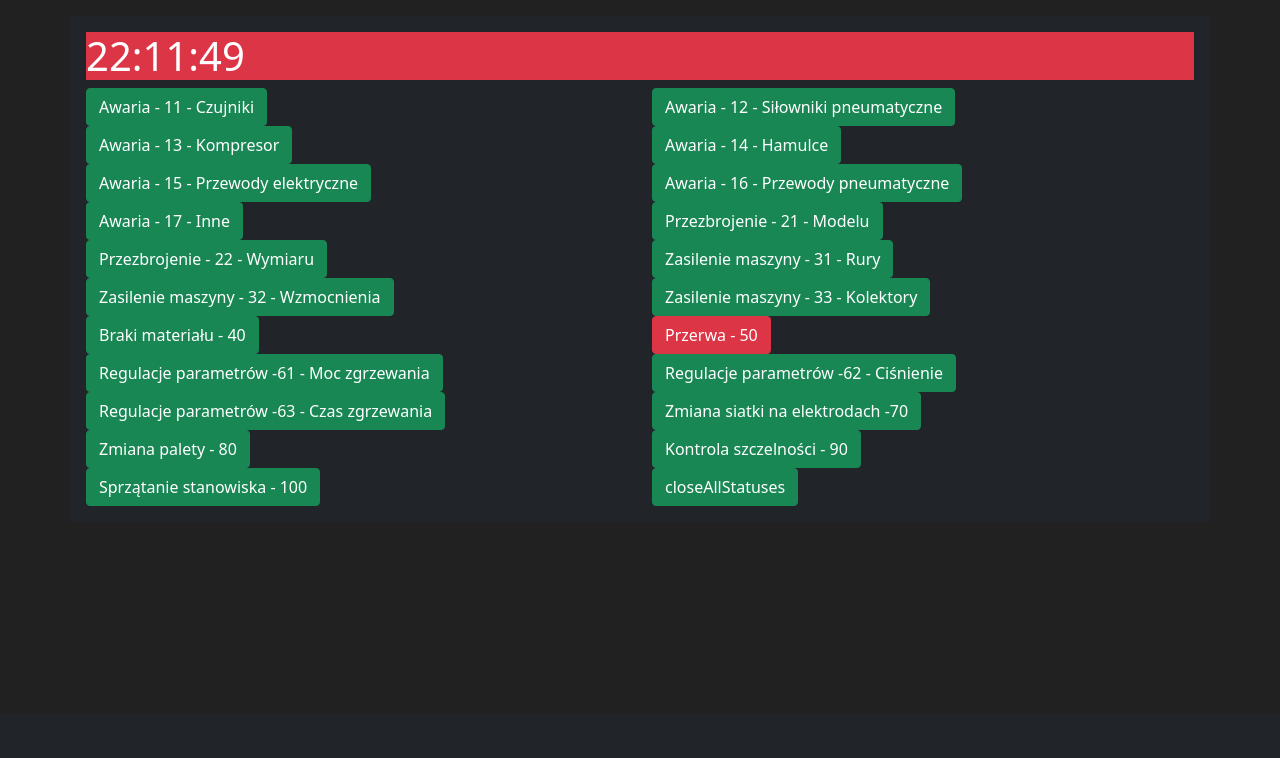
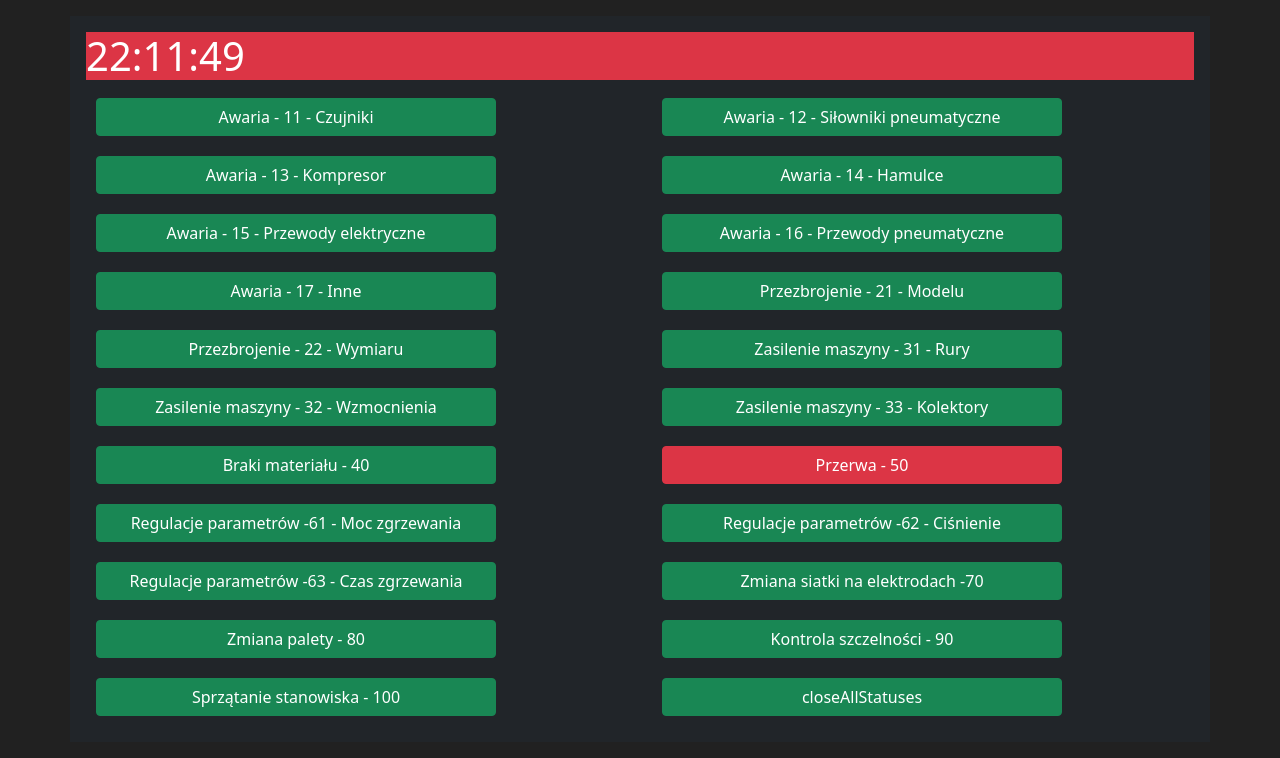
Before and after one commit to gibonson/MeraProd, a Flask app: page /setStatus in a window 1280 px wide. Shown: the part 86-844 px from the top of the page. Before the commit the page ends 592 px from the top, so only its background shows below. Run offline with Flask 2, Linux system fonts and the light colour scheme; data comes from the database, SQL or seed files in the repository; both versions use the stored data as it was after the commit.

Commit message:
form fix

```diff
--- a/templates/base.html
+++ b/templates/base.html
@@ -18,7 +18,7 @@
     <nav class="navbar navbar-expand-sm navbar-dark bg-dark">
         <div class="container-fluid">
             <a class="navbar-brand" href="http://www.q3em.pl/"><img src="/static/LogoBIG.png" alt="..." height="60"
-                class="d-inline-block"></a>
+                    class="d-inline-block"></a>
             <button class="navbar-toggler" type="button" data-bs-toggle="collapse" data-bs-target="#mynavbar">
                 <span class="navbar-toggler-icon"></span>
             </button>
@@ -96,6 +96,11 @@
         background-color: #212121;
         color: white
     }
+
+    .buttonFull {
+        width: 400px !important;
+        margin: 10px;
+    }
 </style>
 
 </html>
--- a/templates/setStatusForm.html
+++ b/templates/setStatusForm.html
@@ -47,13 +47,13 @@ table
                     <input type="hidden" class="form-control" name="idEvent" value="{{ event.idEvent }}"></input>
                     <input type="hidden" class="form-control" name="idProd" value="{{ activProductList.0.id }}"></input>
                     {% if openStatuses[0] is not defined%}
-                    <button class="btn btn-success type=submit">{{ event.eventName }}</button>
+                    <button class="btn btn-success btn-block">{{ event.eventName }}</button>
                     {%else%}
                     {% for openStatus in openStatuses %}
                     {%if event.idEvent == openStatus.idEvent%}
-                    <button class="btn btn-danger type=submit">{{ event.eventName }}</button>
+                    <button class="btn btn-danger btn-block buttonFull">{{ event.eventName }}</button>
                     {%else%}
-                    <button class="btn btn-success type=submit">{{ event.eventName }}</button>
+                    <button class="btn btn-success btn-block buttonFull">{{ event.eventName }}</button>
                     {%endif%}
                     {%endfor%}
                     {%endif%}
@@ -65,7 +65,7 @@ table
 
             <div class="col-md-6">
                 <form action="{{ url_for('closeAllStatuses') }}" method="get">
-                    <button class="btn btn-success type= submit">closeAllStatuses</button>
+                    <button class="btn btn-success buttonFull">closeAllStatuses</button>
                 </form>
             </div>
         </div>
```
Also changed, not shown: db.sqlite.
